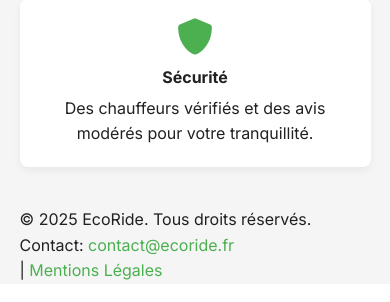
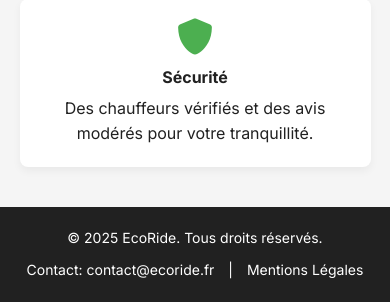
Before and after one commit to BOUDI1/ProjetEcoride, a PHP site: page / in a window 390 px wide. Shown: the part 1397-1699 px from the top of the page. Before the commit the page ends 1677 px from the top, so only its background shows below. Run offline with PHP 8.4, Linux system fonts and the light colour scheme.

Commit message:
ajout de styles pour le footer mobile

```diff
--- a/style.css
+++ b/style.css
@@ -204,3 +204,26 @@ a {
 .feature-card h4 {
     margin-bottom: 5px;
 }
+/* Footer (Mobile) */
+
+.footer {
+    background-color: var(--color-text);
+    color: var(--color-white);
+    padding: 20px 0;
+    text-align: center;
+    font-size: 14px;
+}
+
+.footer-links {
+    margin-top: 10px;
+}
+
+.footer-links a,
+.footer-links p {
+    color: var(--color-white);
+    display: inline;
+}
+
+.footer-links span {
+    margin: 0 10px;
+}
```
